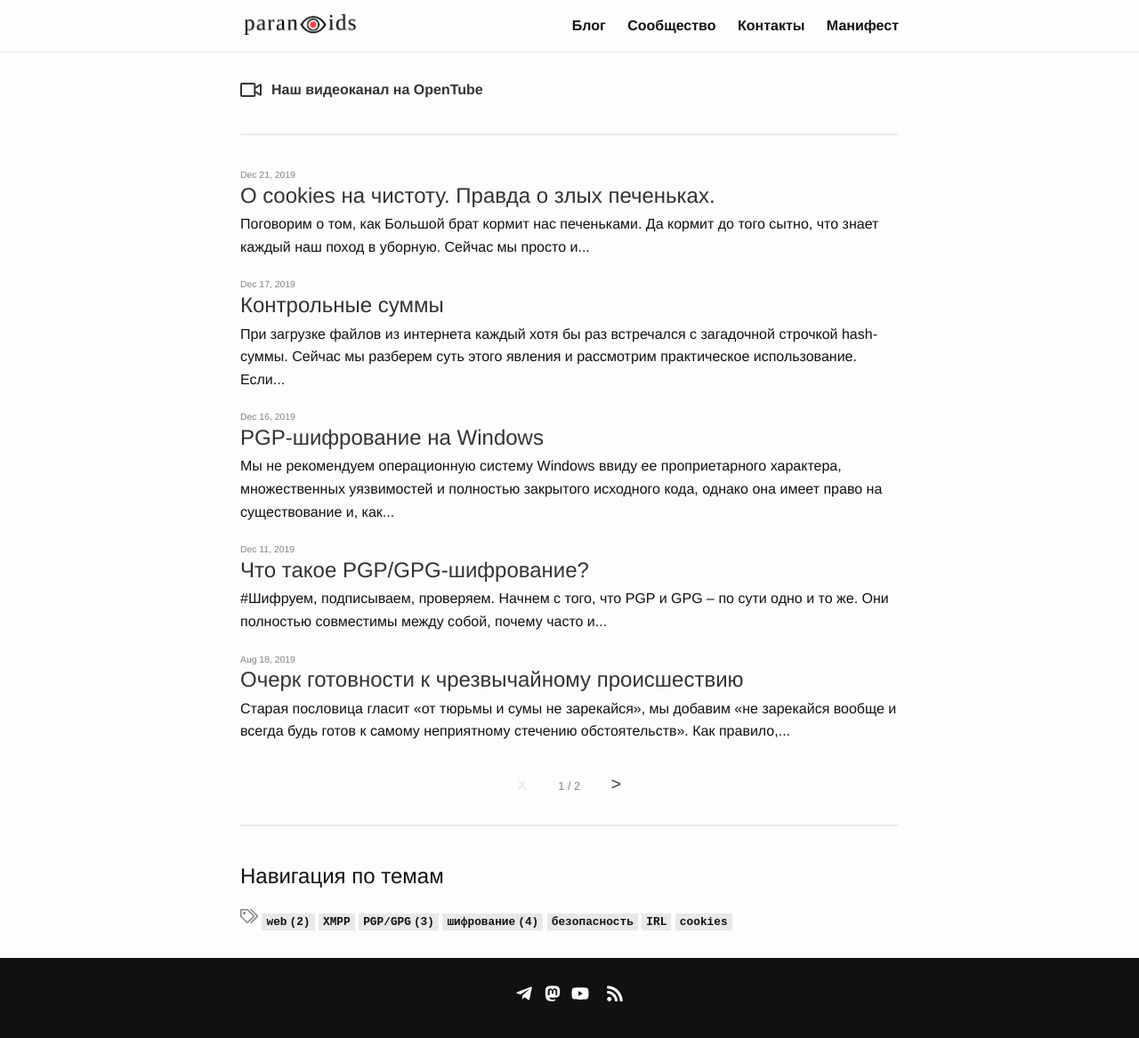
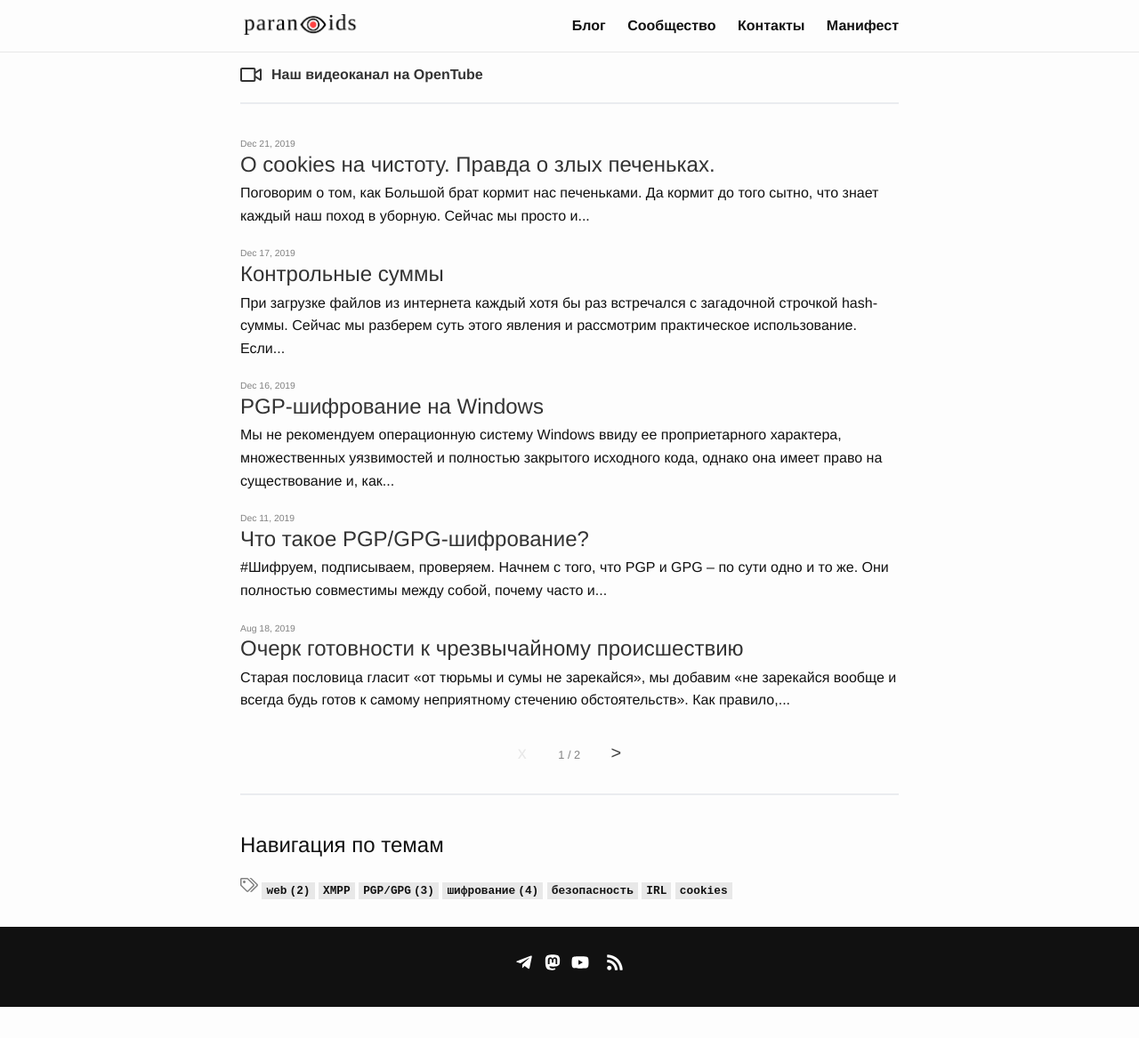
Before and after one commit to 2b7E1n6D0e5R7/2b7E1n6D0e5R7.github.io, a Jekyll site: the page built from index.html, in a window 1280 px wide. Shown: the whole page at 89% size. Built offline with Jekyll 4.4.1, drawn with Linux system fonts in a browser that asks for light colours; the list of posts is cut into pages by our own code; after the commit the page ends 1132 px from its top, so only the background shows below that.

Commit message:
Update _layout.scss

```diff
--- a/_sass/minimaless/_layout.scss
+++ b/_sass/minimaless/_layout.scss
@@ -2,6 +2,10 @@
  * Site header
  */
 
+.blog-menu {
+      margin-top: -17px;
+      margin-bottom: -18px;
+}
 
 .blog-menu_link:hover a svg #video{fill: #a70505; transform: rotate(-2deg);}
 
```
